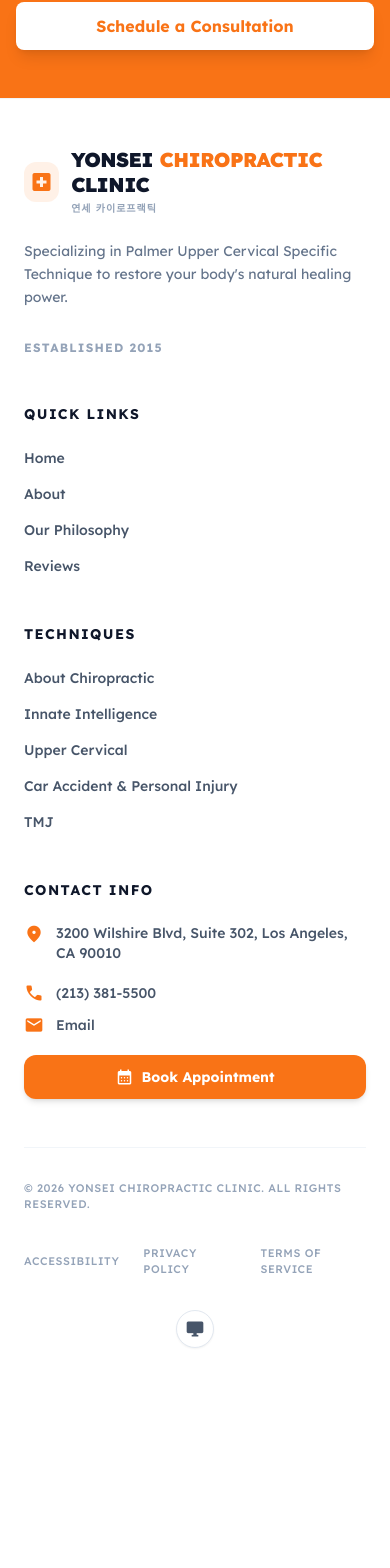
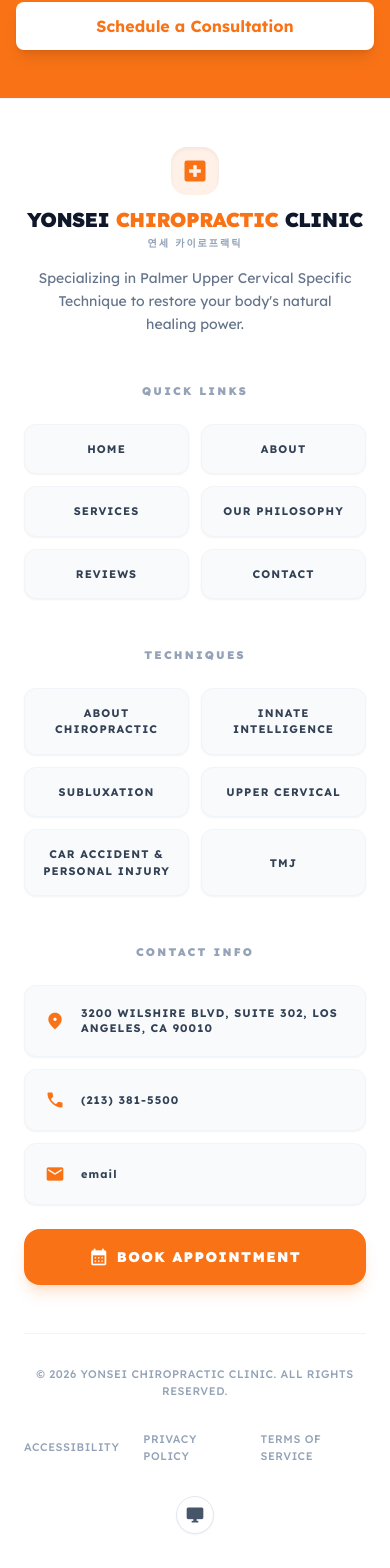
Before and after one commit to masgpt/Dr-Yonsei-Chiropractor, a React (Vite) app: page /about in a window 390 px wide. Shown: the part 2859-4427 px from the top of the page. Before the commit the page ends 4247 px from the top, so only its background shows below. Built offline with nearby package versions, Linux system fonts and the light colour scheme.

Commit message:
mobiel footer.

```diff
--- a/components/Footer.tsx
+++ b/components/Footer.tsx
@@ -6,10 +6,99 @@ import ThemeToggle from './ui/ThemeToggle';
 const Footer: React.FC = () => {
   const { t } = useTranslation();
 
+  const mobileButtonClass = "flex items-center justify-center p-4 rounded-xl bg-slate-50 dark:bg-slate-800/40 border border-slate-100 dark:border-slate-700/50 text-slate-700 dark:text-slate-300 font-bold text-[11px] uppercase tracking-widest text-center transition-all active:scale-95 shadow-sm";
+
   return (
     <footer className="bg-white dark:bg-[#0a0f14] border-t border-slate-100 dark:border-slate-800 pt-12 pb-10 w-full transition-colors duration-300" aria-label="Site footer">
       <div className="max-w-[1280px] mx-auto px-6 sm:px-8 lg:px-10">
-        <div className="grid grid-cols-1 md:grid-cols-2 lg:grid-cols-12 gap-12 mb-12">
+
+        {/* Mobile Version: Better Navigation & Buttons */}
+        <div className="lg:hidden flex flex-col items-center space-y-12 mb-12 text-center">
+          {/* Brand Section */}
+          <div className="space-y-4">
+            <div className="flex flex-col items-center gap-3">
+              <div className="w-12 h-12 rounded-2xl bg-primary/10 flex items-center justify-center shadow-inner">
+                <span className="material-symbols-outlined text-primary text-[28px]" aria-hidden="true">local_hospital</span>
+              </div>
+              <div className="flex flex-col">
+                <h2 className="text-xl font-black tracking-tight text-slate-900 dark:text-white uppercase leading-tight">
+                  Yonsei <span className="text-primary">Chiropractic</span> Clinic
+                </h2>
+                <span className="text-[10px] font-bold text-slate-400 dark:text-slate-500 uppercase tracking-[0.2em] mt-1">
+                  연세 카이로프랙틱
+                </span>
+              </div>
+            </div>
+            <p className="text-slate-500 dark:text-slate-400 text-sm leading-relaxed max-w-xs mx-auto">
+              {t('footer.description')}
+            </p>
+          </div>
+
+          {/* Quick Links Mobile */}
+          <nav className="w-full" aria-label="Quick links mobile">
+            <h4 className="text-[11px] font-black uppercase tracking-[0.2em] text-slate-400 dark:text-slate-500 mb-6">{t('footer.quickLinks')}</h4>
+            <div className="grid grid-cols-2 gap-3">
+              <Link to="/" className={mobileButtonClass}>{t('nav.home')}</Link>
+              <Link to="/about" className={mobileButtonClass}>{t('nav.about')}</Link>
+              <Link to="/services" className={mobileButtonClass}>{t('nav.services')}</Link>
+              <Link to="/message" className={mobileButtonClass}>{t('nav.philosophy')}</Link>
+              <Link to="/reviews" className={mobileButtonClass}>{t('nav.reviews')}</Link>
+              <Link to="/contact" className={mobileButtonClass}>{t('nav.contact')}</Link>
+            </div>
+          </nav>
+
+          {/* Techniques Mobile */}
+          <nav className="w-full" aria-label="Chiropractic techniques mobile">
+            <h4 className="text-[11px] font-black uppercase tracking-[0.2em] text-slate-400 dark:text-slate-500 mb-6">{t('footer.techniques')}</h4>
+            <div className="grid grid-cols-2 gap-3">
+              <Link to="/techniques/about-chiropractic" className={mobileButtonClass}>{t('nav.aboutChiropractic')}</Link>
+              <Link to="/techniques/innate-intelligence" className={mobileButtonClass}>{t('nav.innateIntelligence')}</Link>
+              <Link to="/techniques/subluxation" className={mobileButtonClass}>{t('nav.subluxation')}</Link>
+              <Link to="/techniques/upper-cervical" className={mobileButtonClass}>{t('nav.upperCervical')}</Link>
+              <Link to="/techniques/car-accident" className={mobileButtonClass}>{t('nav.carAccident')}</Link>
+              <Link to="/techniques/tmj" className={mobileButtonClass}>{t('nav.tmj')}</Link>
+            </div>
+          </nav>
+
+          {/* Contact Mobile */}
+          <div className="w-full space-y-6">
+            <h4 className="text-[11px] font-black uppercase tracking-[0.2em] text-slate-400 dark:text-slate-500 mb-6">{t('footer.contactInfo')}</h4>
+            <div className="flex flex-col gap-3">
+              <Link
+                href="https://www.google.com/maps/search/?api=1&query=3200+Wilshire+Blvd+Suite+302+Los+Angeles+CA+90010"
+                external
+                className={`${mobileButtonClass} !justify-start px-5 py-5`}
+              >
+                <span className="material-symbols-outlined text-primary text-[20px] mr-4 shrink-0" aria-hidden="true">location_on</span>
+                <span className="text-left leading-snug">{t('footer.address')}</span>
+              </Link>
+              <Link
+                href="tel:2133815500"
+                className={`${mobileButtonClass} !justify-start px-5 py-5`}
+              >
+                <span className="material-symbols-outlined text-primary text-[20px] mr-4 shrink-0" aria-hidden="true">call</span>
+                (213) 381-5500
+              </Link>
+              <Link
+                href="mailto:yonseichiropractic@gmail.com"
+                className={`${mobileButtonClass} !justify-start px-5 py-5 lowercase`}
+              >
+                <span className="material-symbols-outlined text-primary text-[20px] mr-4 shrink-0" aria-hidden="true">mail</span>
+                {t('footer.email')}
+              </Link>
+            </div>
+            <Link
+              to="/contact"
+              className="inline-flex items-center justify-center w-full h-14 rounded-2xl bg-primary hover:bg-orange-600 text-white text-sm font-black uppercase tracking-widest transition-all shadow-lg shadow-primary/20 active:scale-[0.98] mt-4"
+            >
+              <span className="mr-2 material-symbols-outlined text-[20px]" aria-hidden="true">calendar_month</span>
+              {t('nav.bookAppointment')}
+            </Link>
+          </div>
+        </div>
+
+        {/* Desktop Version: Refined Grid */}
+        <div className="hidden lg:grid lg:grid-cols-12 gap-12 mb-12">
           {/* Brand Section */}
           <div className="lg:col-span-4 space-y-6">
             <div className="flex items-center gap-3">
@@ -29,28 +118,30 @@ const Footer: React.FC = () => {
               {t('footer.description')}
             </p>
             <div className="flex gap-4 pt-2">
-              {/* Placeholder for social links if any in future, or just stylized contact info */}
               <div className="text-xs font-bold uppercase tracking-widest text-slate-400 dark:text-slate-600">Established 2015</div>
             </div>
           </div>
 
           {/* Quick Links */}
-          <nav className="lg:col-span-2" aria-label="Quick links">
+          <nav className="lg:col-span-2" aria-label="Quick links desktop">
             <h4 className="text-sm font-bold uppercase tracking-widest text-slate-900 dark:text-white mb-6">{t('footer.quickLinks')}</h4>
             <ul className="space-y-4 text-sm font-medium">
               <li><Link to="/" className="text-slate-600 dark:text-slate-400 hover:text-primary dark:hover:text-primary transition-colors">{t('nav.home')}</Link></li>
-              <li><Link to="/about" className="text-slate-600 dark:text-slate-400 hover:text-primary dark:hover:text-primary transition-colors">{t('footer.about')}</Link></li>
-              <li><Link to="/message" className="text-slate-600 dark:text-slate-400 hover:text-primary dark:hover:text-primary transition-colors">{t('footer.message')}</Link></li>
+              <li><Link to="/about" className="text-slate-600 dark:text-slate-400 hover:text-primary dark:hover:text-primary transition-colors">{t('nav.about')}</Link></li>
+              <li><Link to="/services" className="text-slate-600 dark:text-slate-400 hover:text-primary dark:hover:text-primary transition-colors">{t('nav.services')}</Link></li>
+              <li><Link to="/message" className="text-slate-600 dark:text-slate-400 hover:text-primary dark:hover:text-primary transition-colors">{t('nav.philosophy')}</Link></li>
               <li><Link to="/reviews" className="text-slate-600 dark:text-slate-400 hover:text-primary dark:hover:text-primary transition-colors">{t('nav.reviews')}</Link></li>
+              <li><Link to="/contact" className="text-slate-600 dark:text-slate-400 hover:text-primary dark:hover:text-primary transition-colors">{t('nav.contact')}</Link></li>
             </ul>
           </nav>
 
           {/* Techniques */}
-          <nav className="lg:col-span-3" aria-label="Chiropractic techniques">
+          <nav className="lg:col-span-3" aria-label="Chiropractic techniques desktop">
             <h4 className="text-sm font-bold uppercase tracking-widest text-slate-900 dark:text-white mb-6">{t('footer.techniques')}</h4>
             <ul className="space-y-4 text-sm font-medium">
               <li><Link to="/techniques/about-chiropractic" className="text-slate-600 dark:text-slate-400 hover:text-primary dark:hover:text-primary transition-colors">{t('nav.aboutChiropractic')}</Link></li>
               <li><Link to="/techniques/innate-intelligence" className="text-slate-600 dark:text-slate-400 hover:text-primary dark:hover:text-primary transition-colors">{t('nav.innateIntelligence')}</Link></li>
+              <li><Link to="/techniques/subluxation" className="text-slate-600 dark:text-slate-400 hover:text-primary dark:hover:text-primary transition-colors">{t('nav.subluxation')}</Link></li>
               <li><Link to="/techniques/upper-cervical" className="text-slate-600 dark:text-slate-400 hover:text-primary dark:hover:text-primary transition-colors">{t('nav.upperCervical')}</Link></li>
               <li><Link to="/techniques/car-accident" className="text-slate-600 dark:text-slate-400 hover:text-primary dark:hover:text-primary transition-colors">{t('nav.carAccident')}</Link></li>
               <li><Link to="/techniques/tmj" className="text-slate-600 dark:text-slate-400 hover:text-primary dark:hover:text-primary transition-colors">{t('nav.tmj')}</Link></li>
@@ -103,7 +194,7 @@ const Footer: React.FC = () => {
 
         {/* Bottom Bar */}
         <div className="border-t border-slate-100 dark:border-slate-800 pt-8 flex flex-col md:flex-row justify-between items-center gap-8 text-[11px] font-medium text-slate-400 dark:text-slate-500 tracking-wider uppercase">
-          <p>© 2026 Yonsei Chiropractic Clinic. {t('footer.rights')}</p>
+          <p className="text-center md:text-left">© 2026 Yonsei Chiropractic Clinic. {t('footer.rights')}</p>
           <div className="flex flex-col sm:flex-row items-center gap-8">
             <nav className="flex items-center gap-6" aria-label="Legal">
               <Link to="/accessibility" className="hover:text-slate-900 dark:hover:text-slate-200 transition-colors">{t('footer.accessibility')}</Link>
--- a/locales/en.json
+++ b/locales/en.json
@@ -4,6 +4,7 @@
     "about": "About",
     "aboutDrPark": "About Dr. Park, D.C., M.S.",
     "philosophy": "Our Philosophy",
+    "services": "Services",
     "techniques": "Techniques",
     "reviews": "Reviews",
     "contact": "Contact",
--- a/locales/ko.json
+++ b/locales/ko.json
@@ -4,6 +4,7 @@
     "about": "소개",
     "aboutDrPark": "박 원장 소개",
     "philosophy": "치료 철학",
+    "services": "전문 분야",
     "techniques": "교정 기법",
     "reviews": "후기",
     "contact": "문의",
```
Also changed, not shown: pages/Home.tsx (+41 -34 lines).
